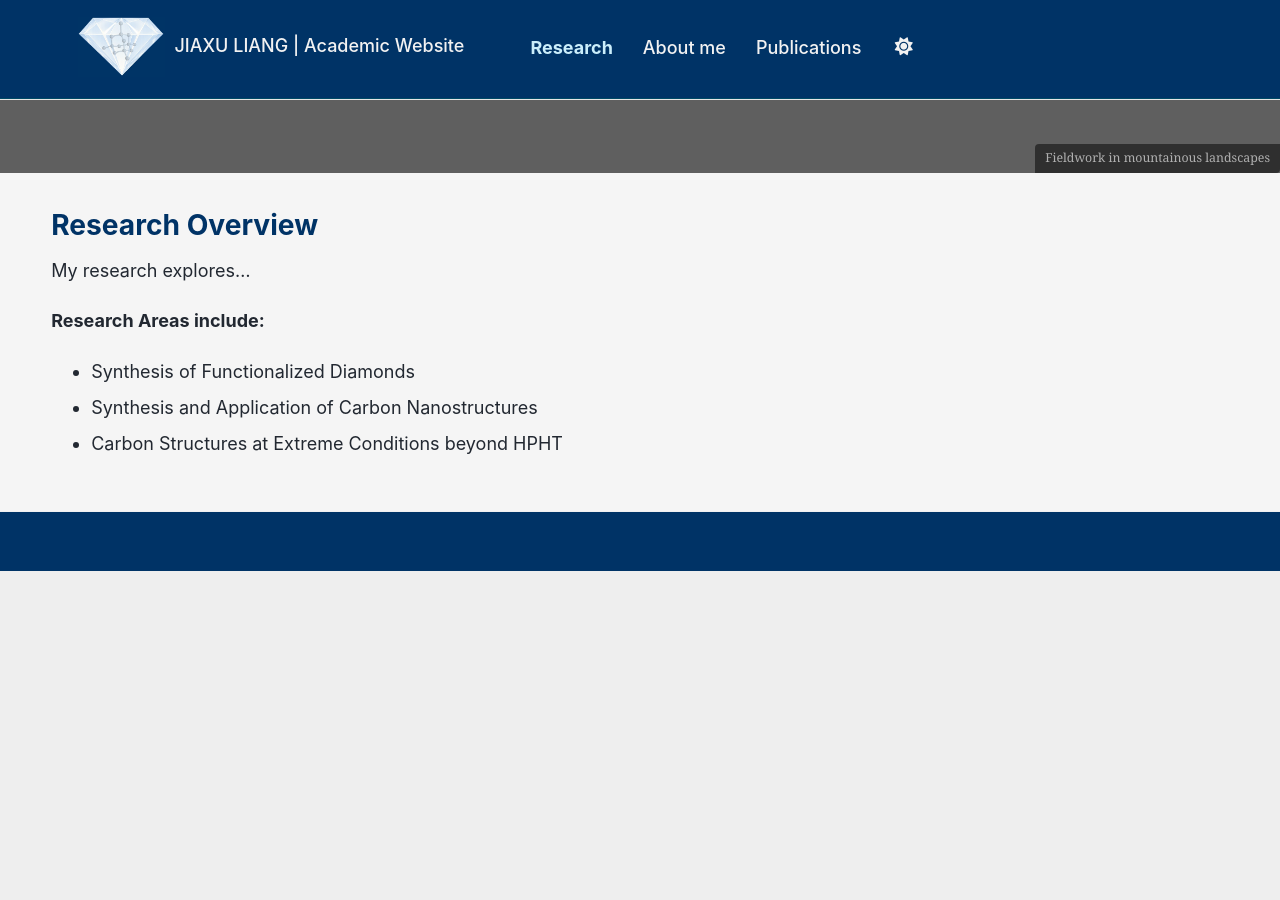
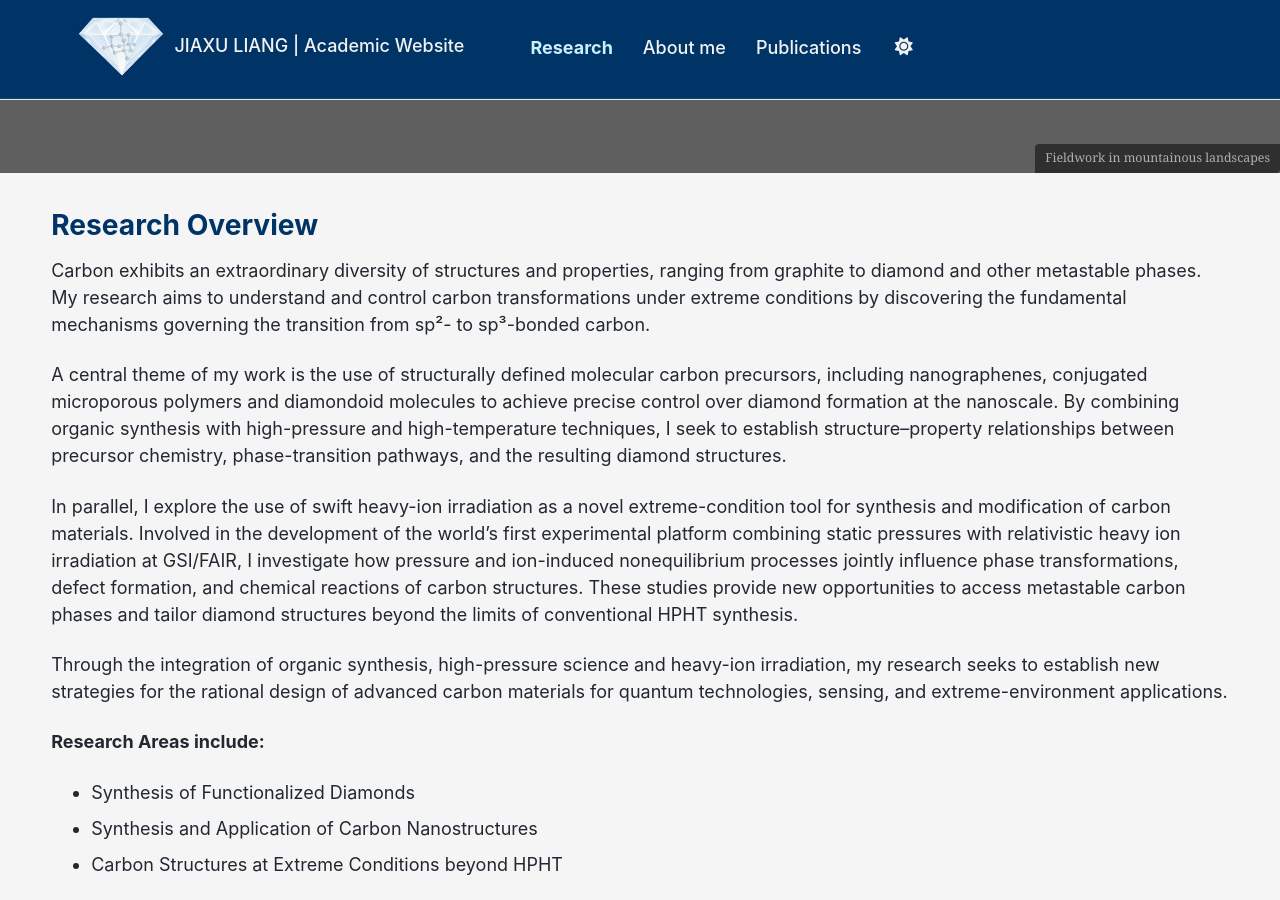
Before and after one commit to liangjiaxu-research/liangjiaxu-research.github.io, a Jekyll site: the page built from _pages/research.md, in a window 1280 px wide and 900 px high, scrolled down 376 px. Built offline with Jekyll 4.4.1, drawn with Linux system fonts in a browser that asks for light colours; a script bundle is joined from its source files by our own code; library files that are not in the unit come from our copies; before the commit the page ends 947 px from its top, so only the background shows below that.

Commit message:
Update research.md

```diff
--- a/_pages/research.md
+++ b/_pages/research.md
@@ -43,7 +43,13 @@ feature_row:
     Research Overview
 </h1>
 
-My research explores...
+Carbon exhibits an extraordinary diversity of structures and properties, ranging from graphite to diamond and other metastable phases. My research aims to understand and control carbon transformations under extreme conditions by discovering the fundamental mechanisms governing the transition from sp²- to sp³-bonded carbon.
+
+A central theme of my work is the use of structurally defined molecular carbon precursors, including nanographenes,  conjugated microporous polymers and diamondoid molecules to achieve precise control over diamond formation at the nanoscale. By combining organic synthesis with high-pressure and high-temperature techniques, I seek to establish structure–property relationships between precursor chemistry, phase-transition pathways, and the resulting diamond structures.
+
+In parallel, I explore the use of swift heavy-ion irradiation as a novel extreme-condition tool for synthesis and modification of carbon materials. Involved in the development of the world's first experimental platform combining static pressures with relativistic heavy ion irradiation at GSI/FAIR, I investigate how pressure and ion-induced nonequilibrium processes jointly influence phase transformations, defect formation, and chemical reactions of carbon structures. These studies provide new opportunities to access metastable carbon phases and tailor diamond structures beyond the limits of conventional HPHT synthesis.
+
+Through the integration of organic synthesis, high-pressure science and heavy-ion irradiation, my research seeks to establish new strategies for the rational design of advanced carbon materials for quantum technologies, sensing, and extreme-environment applications.
 
 <strong>Research Areas include:</strong>
 
```
